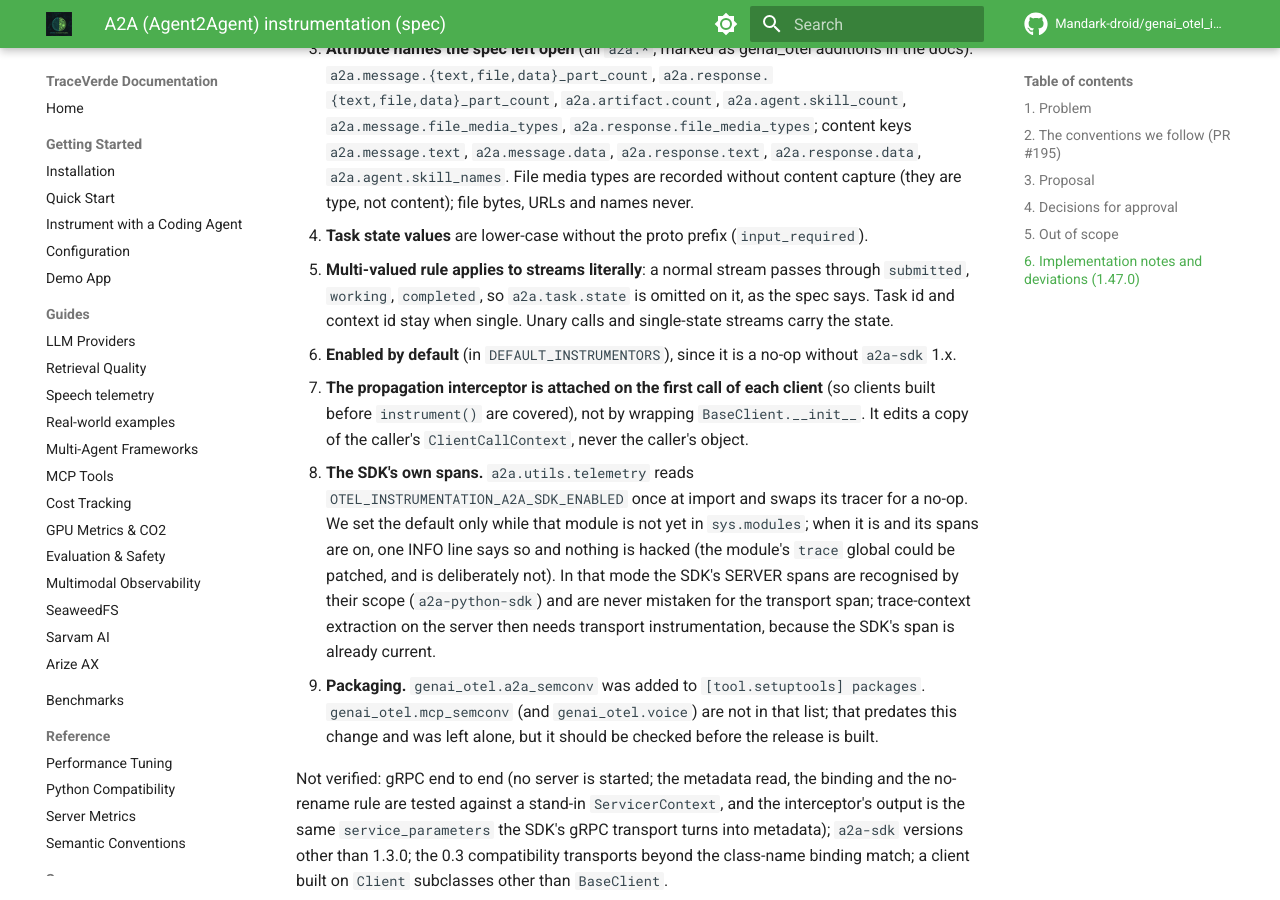
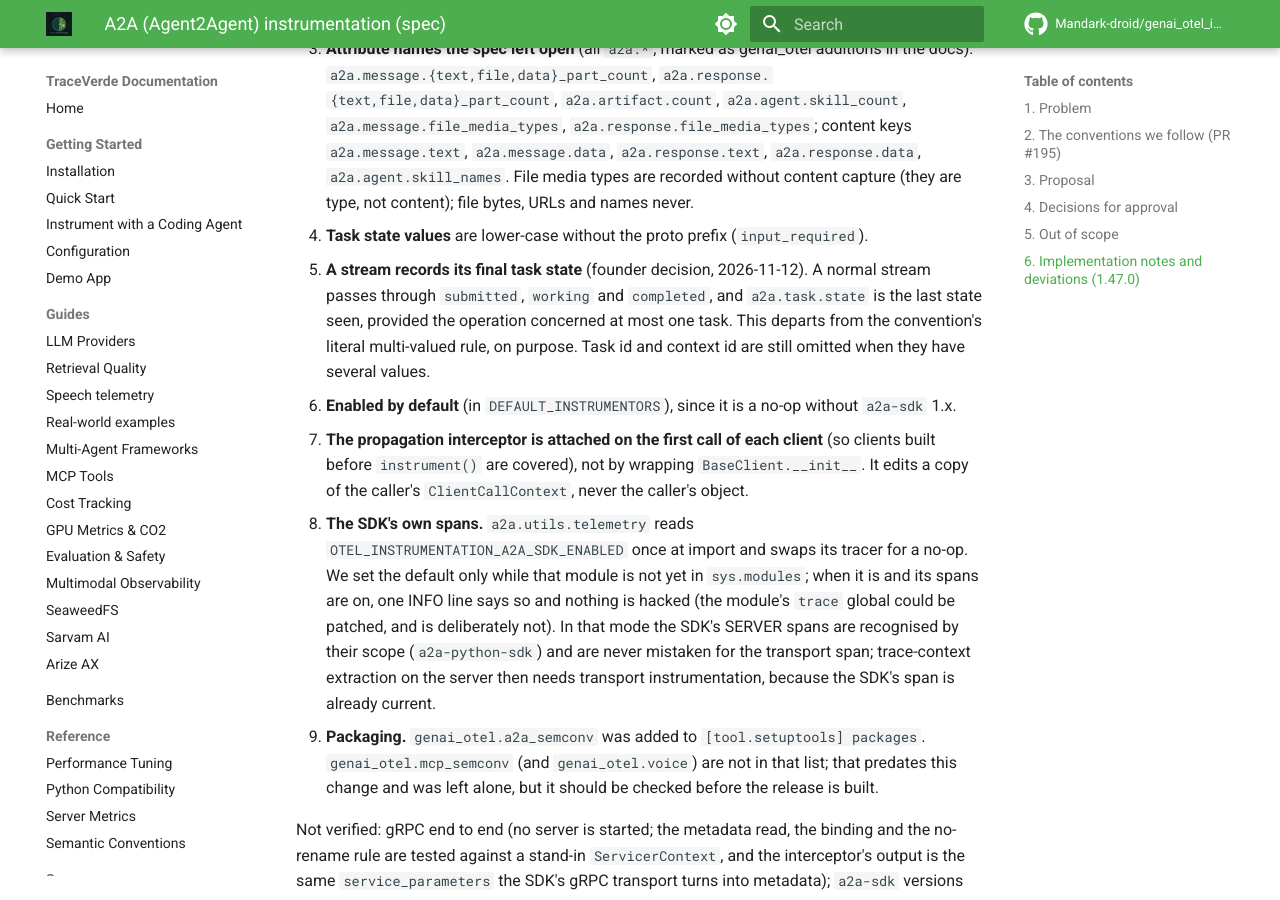
Before and after one commit to Mandark-droid/genai_otel_instrument, an MkDocs documentation site: the page built from docs/specs/a2a-instrumentation.md, in a window 1280 px wide and 900 px high, scrolled down 4911 px. Built offline with MkDocs 1.6.1 and Material for MkDocs 9.7.7, drawn with Linux system fonts in a browser that asks for light colours; comment, search, counter and statistics services are not loaded.

Commit message:
feat(a2a): record a streamed task's final state

```diff
--- a/docs/specs/a2a-instrumentation.md
+++ b/docs/specs/a2a-instrumentation.md
@@ -170,9 +170,10 @@ Deviations and choices the spec left open:
    `a2a.response.text`, `a2a.response.data`, `a2a.agent.skill_names`. File media types are
    recorded without content capture (they are type, not content); file bytes, URLs and names never.
 4. **Task state values** are lower-case without the proto prefix (`input_required`).
-5. **Multi-valued rule applies to streams literally**: a normal stream passes through
-   `submitted`, `working`, `completed`, so `a2a.task.state` is omitted on it, as the spec says.
-   Task id and context id stay when single. Unary calls and single-state streams carry the state.
+5. **A stream records its final task state** (founder decision, 2026-11-12). A normal stream passes through
+   `submitted`, `working` and `completed`, and `a2a.task.state` is the last state seen, provided the
+   operation concerned at most one task. This departs from the convention's literal multi-valued rule,
+   on purpose. Task id and context id are still omitted when they have several values.
 6. **Enabled by default** (in `DEFAULT_INSTRUMENTORS`), since it is a no-op without `a2a-sdk` 1.x.
 7. **The propagation interceptor is attached on the first call of each client** (so clients built
    before `instrument()` are covered), not by wrapping `BaseClient.__init__`. It edits a copy of the
```
Also changed, not shown: 2 other files.
